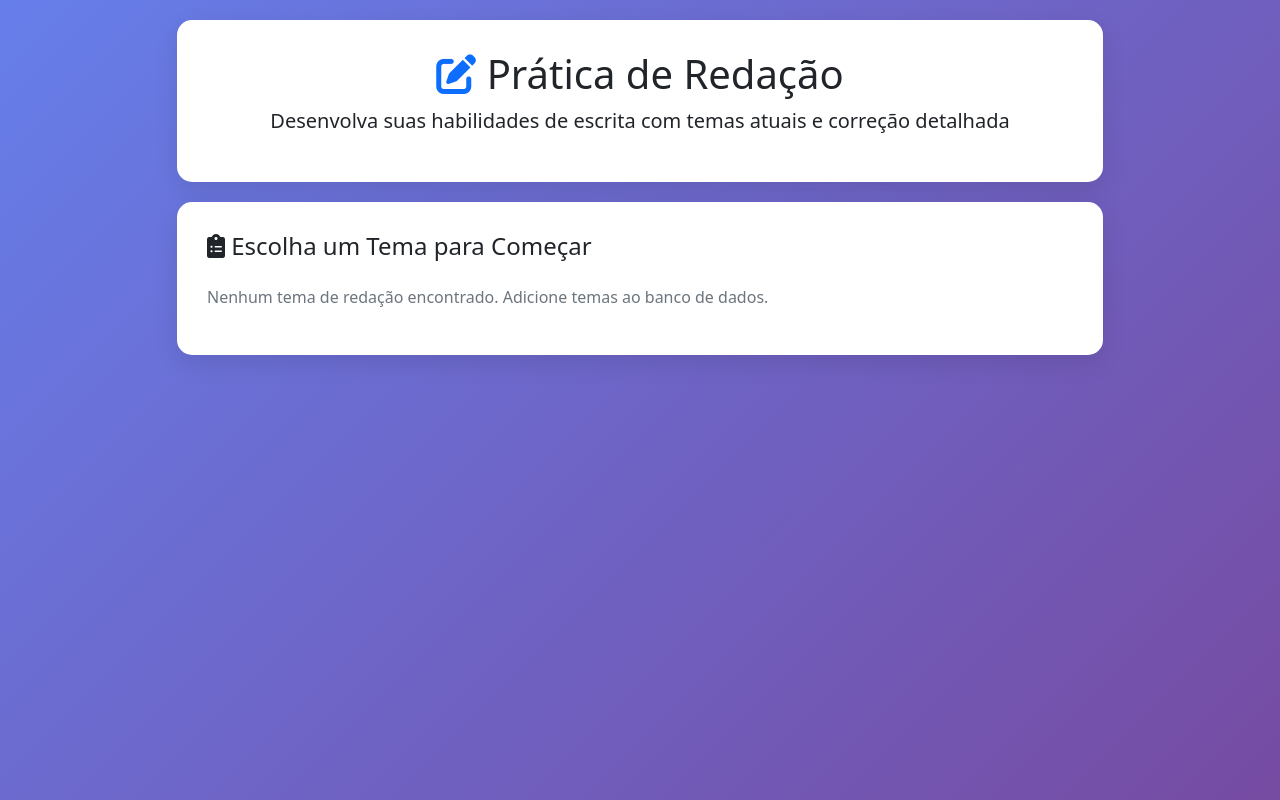
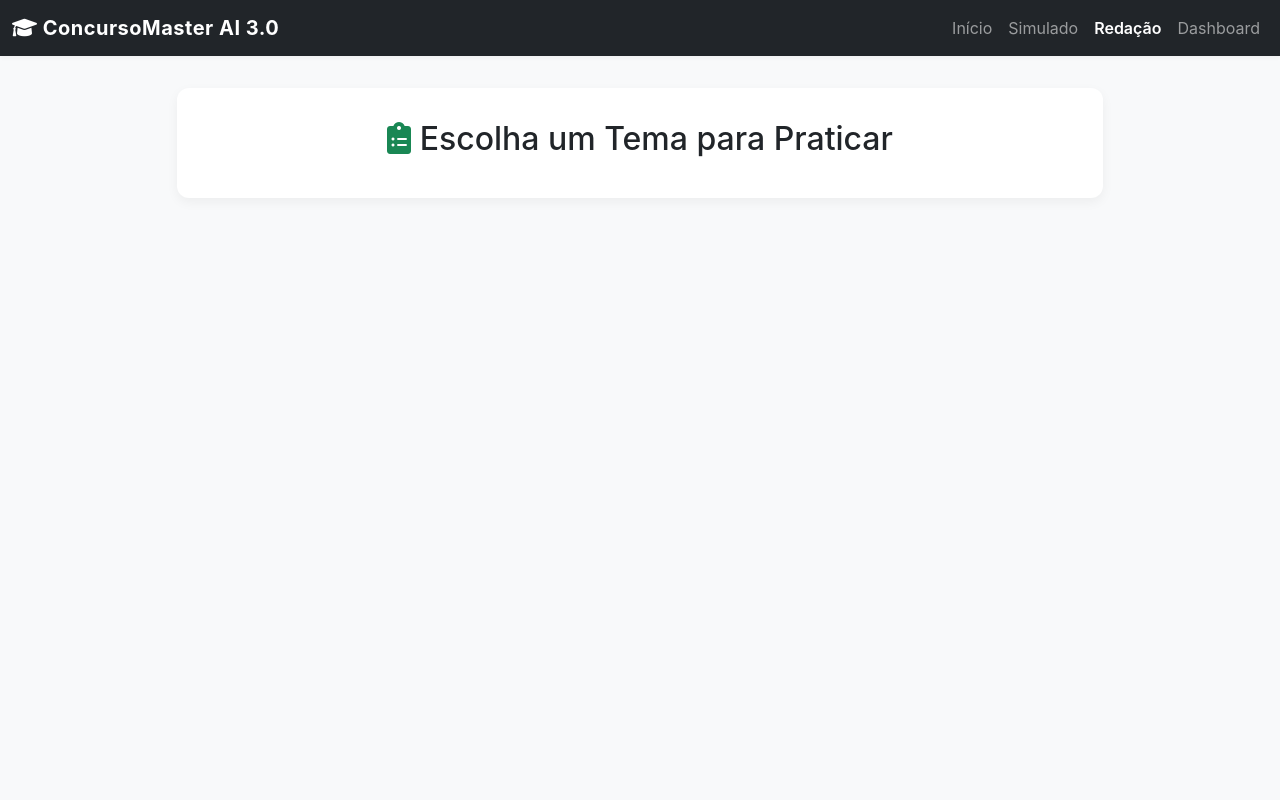
Before and after one commit to wdps/concurso-master-ai-v2, a Flask app: page /redacao in a window 1280 px wide. Run offline with Flask 3, Linux system fonts and the light colour scheme; data that the repository does not hold is empty.

Commit message:
Update redacao.html

```diff
--- a/templates/redacao.html
+++ b/templates/redacao.html
@@ -3,169 +3,110 @@
 <head>
     <meta charset="UTF-8">
     <meta name="viewport" content="width=device-width, initial-scale=1.0">
-    <title>Redação - ConcursoMaster AI</title>
+    <title>Prática de Redação - ConcursoMaster AI</title>
     <link href="https://cdn.jsdelivr.net/npm/bootstrap@5.1.3/dist/css/bootstrap.min.css" rel="stylesheet">
     <link href="https://cdnjs.cloudflare.com/ajax/libs/font-awesome/6.0.0/css/all.min.css" rel="stylesheet">
-    <style>
-        body {
-            background-color: #f0f2f5;
-        }
-        .redacao-container {
-            background: linear-gradient(135deg, #667eea 0%, #764ba2 100%);
-            min-height: 100vh;
-            padding: 20px 0;
-        }
-        .redacao-card {
-            background: white;
-            border-radius: 15px;
-            padding: 30px;
-            margin-bottom: 20px;
-            box-shadow: 0 8px 25px rgba(0,0,0,0.1);
-        }
-        .editor-redacao {
-            min-height: 400px;
-            border: 2px solid #e9ecef;
-            border-radius: 10px;
-            padding: 20px;
-            font-family: 'Times New Roman', serif;
-            font-size: 16px;
-            line-height: 1.6;
-            outline: none;
-        }
-        .editor-redacao:focus {
-            border-color: #007bff;
-            box-shadow: 0 0 5px rgba(0, 123, 255, 0.25);
-        }
-        .contador-palavras {
-            background: #f8f9fa;
-            padding: 10px;
-            border-radius: 5px;
-            text-align: center;
-            font-weight: 500;
-        }
-        .competencia-card {
-            border-left: 4px solid #007bff;
-            padding: 15px;
-            margin: 10px 0;
-            background: #f8f9fa;
-            border-radius: 5px;
-        }
-        .nota-badge {
-            font-size: 1.5rem;
-            font-weight: bold;
-        }
-        .card-tema {
-            cursor: pointer;
-            transition: transform 0.2s, box-shadow 0.2s;
-        }
-        .card-tema:hover {
-            transform: translateY(-5px);
-            box-shadow: 0 8px 16px rgba(0,0,0,0.1);
-        }
-    </style>
+    <link rel="stylesheet" href="{{ url_for('static', filename='style.css') }}">
 </head>
-<body>
-    <div class="redacao-container">
+<body class="bg-light">
+
+    <nav class="navbar navbar-expand-lg navbar-dark bg-dark">
+        <div class="container-fluid">
+            <a class="navbar-brand" href="/">
+                <i class="fas fa-graduation-cap"></i> ConcursoMaster AI 3.0
+            </a>
+            <button class="navbar-toggler" type="button" data-bs-toggle="collapse" data-bs-target="#navbarNav">
+                <span class="navbar-toggler-icon"></span>
+            </button>
+            <div class="collapse navbar-collapse" id="navbarNav">
+                <ul class="navbar-nav ms-auto">
+                    <li class="nav-item">
+                        <a class="nav-link" href="/">Início</a>
+                    </li>
+                    <li class="nav-item">
+                        <a class="nav-link" href="/simulado">Simulado</a>
+                    </li>
+                    <li class="nav-item">
+                        <a class="nav-link active" aria-current="page" href="/redacao">Redação</a>
+                    </li>
+                    <li class="nav-item">
+                        <a class="nav-link" href="/dashboard">Dashboard</a>
+                    </li>
+                </ul>
+            </div>
+        </div>
+    </nav>
+
     <div class="container">
         <div class="row justify-content-center">
-                <div class="col-md-10">
-                    <div class="redacao-card text-center">
-                        <h1><i class="fas fa-edit text-primary"></i> Prática de Redação</h1>
-                        <p class="lead">Desenvolva suas habilidades de escrita com temas atuais e correção detalhada</p>
-                    </div>
-
-                    <div id="tela-selecao-tema" class="redacao-card">
-                        <h4 class="mb-4"><i class="fas fa-clipboard-list"></i> Escolha um Tema para Começar</h4>
-                        <div class="row" id="lista-temas">
+            <div class="col-lg-10">
+                <div id="tela-selecao" class="redacao-container">
+                    <h2 class="text-center mb-4">
+                        <i class="fas fa-clipboard-list text-success"></i> Escolha um Tema para Praticar
+                    </h2>
+                    <div id="lista-temas" class="row g-3">
+                        <p class="text-muted text-center">Carregando temas...</p>
                     </div>
                 </div>
 
-                    <div id="area-redacao" class="redacao-card" style="display: none;">
-                        <div class="d-flex justify-content-between align-items-center mb-4">
-                            <h4 id="titulo-tema">Tema Selecionado</h4>
-                            <button id="btn-voltar-temas" class="btn btn-outline-secondary">
-                                <i class="fas fa-arrow-left"></i> Voltar aos Temas
+                <div id="tela-escrita" class="redacao-container" style="display: none;">
+                    <div class="d-flex justify-content-between align-items-center mb-3">
+                        <h3 id="titulo-tema"></h3>
+                        <button id="btn-voltar-temas" class="btn btn-outline-secondary btn-sm">
+                            <i class="fas fa-arrow-left"></i> Trocar Tema
                         </button>
                     </div>
 
                     <div class="alert alert-info">
-                            <h6><i class="fas fa-info-circle"></i> Tema:</h6>
-                            <p id="descricao-tema" class="mb-0"></p>
+                        <strong>Tema:</strong> <span id="descricao-tema"></span>
                         <div id="dicas-tema" class="mt-2 small"></div>
                     </div>
 
-                        <div class="mb-3">
-                            <label class="form-label"><strong>Sua Redação:</strong></label>
-                            <div
-                                contenteditable="true"
-                                id="editor-redacao"
-                                class="editor-redacao"
-                                placeholder="Comece a escrever sua redação aqui..."
-                            ></div>
+                    <div class="mb-2">
+                        <label for="editor-redacao" class="form-label fw-bold">Sua Redação:</label>
+                        <textarea id="editor-redacao" class="form-control editor-redacao" rows="15"
+                                  placeholder="Comece a escrever aqui..."></textarea>
+                        <div id="contador-palavras" class="contador-palavras">0 palavras</div>
                     </div>
 
-                        <div class="row mb-4">
-                            <div class="col-md-4">
-                                <div class="contador-palavras">
-                                    <i class="fas fa-font"></i>
-                                    Palavras: <span id="contador-palavras">0</span>
-                                </div>
-                            </div>
-                            <div class="col-md-4">
-                                <div class="contador-palavras">
-                                    <i class="fas fa-ruler"></i>
-                                    Linhas: <span id="contador-linhas">0</span>
-                                </div>
-                            </div>
-                            <div class="col-md-4">
-                                <div class="contador-palavras">
-                                    <i class="fas fa-clock"></i>
-                                    Tempo: <span id="timer-redacao">00:00</span>
-                                </div>
-                            </div>
-                        </div>
-
-                        <div class="text-center">
-                            <button id="btn-corrigir-redacao" class="btn btn-success btn-lg">
+                    <div class="text-center border-top pt-4">
+                        <button id="btn-corrigir-redacao" class="btn btn-success btn-lg px-5">
                             <i class="fas fa-check-circle"></i> Corrigir Redação
                         </button>
                     </div>
                 </div>
 
-                    <div id="resultado-correcao" class="redacao-card" style="display: none;">
-                        <h3 class="text-center text-success mb-4">
+                <div id="tela-resultado" class="redacao-container" style="display: none;">
+                    <h2 class="text-center text-success mb-4">
                         <i class="fas fa-graduation-cap"></i> Correção da Redação
-                        </h3>
+                    </h2>
 
                     <div class="text-center mb-4">
-                            <div class="alert alert-success">
-                                <h4>Nota Final: <span id="nota-final" class="nota-badge">0</span> pontos</h4>
+                        <div class="alert alert-success py-4">
+                            <h5 class="mb-0">Nota Final</h5>
+                            <h1 id="nota-final" class="display-3 fw-bold mb-0">0</h1>
                         </div>
                     </div>
 
-                        <h5>Desempenho por Competência:</h5>
+                    <h5 class="mb-3">Desempenho por Competência (Simulado)</h5>
                     <div id="competencias-container">
                         </div>
 
                     <div class="mt-4">
-                            <h5>Feedback Detalhado:</h5>
-                            <div id="feedback-geral" class="alert alert-light"></div>
+                        <h5>Feedback Geral</h5>
+                        <div id="feedback-geral" class="alert alert-light border"></div>
                     </div>
 
                     <div class="mt-4">
-                            <h5>Sugestões de Melhoria:</h5>
+                        <h5>Pontos de Melhoria</h5>
                         <ul id="lista-sugestoes" class="list-group">
                             </ul>
                     </div>
 
-                        <div class="text-center mt-4">
-                            <button id="btn-nova-redacao" class="btn btn-primary me-2">
-                                <i class="fas fa-plus"></i> Nova Redação
+                    <div class="text-center border-top pt-4 mt-4">
+                        <button id="btn-nova-redacao" class="btn btn-primary btn-lg px-5">
+                            <i class="fas fa-plus"></i> Praticar Novo Tema
                         </button>
-                            <a href="/" class="btn btn-outline-secondary">
-                                <i class="fas fa-home"></i> Página Inicial
-                            </a>
-                        </div>
                     </div>
                 </div>
             </div>
@@ -173,176 +114,141 @@
     </div>
 
     <script src="https://cdn.jsdelivr.net/npm/bootstrap@5.1.3/dist/js/bootstrap.bundle.min.js"></script>
+
     <script>
         let temaSelecionado = null;
-        let timerInterval = null;
-        let tempoDecorrido = 0;
 
+        // --- Elementos DOM ---
+        const telaSelecao = document.getElementById('tela-selecao');
+        const telaEscrita = document.getElementById('tela-escrita');
+        const telaResultado = document.getElementById('tela-resultado');
+        const listaTemas = document.getElementById('lista-temas');
+        const editor = document.getElementById('editor-redacao');
+
+        // --- Inicialização ---
         document.addEventListener('DOMContentLoaded', function() {
             carregarTemas();
             configurarEventListeners();
-            configurarEditor();
         });
 
-        function carregarTemas() {
-            fetch('/api/redacoes/temas')
-                .then(response => response.json())
-                .then(data => {
-                    const container = document.getElementById('lista-temas');
-                    container.innerHTML = '';
+        async function carregarTemas() {
+            try {
+                const response = await fetch('/api/redacoes/temas');
+                const data = await response.json();
 
-                    if (!data.temas || data.temas.length === 0) {
-                        container.innerHTML = '<p class="text-muted">Nenhum tema de redação encontrado. Adicione temas ao banco de dados.</p>';
-                        return;
-                    }
+                listaTemas.innerHTML = ''; // Limpa "Carregando..."
 
                 data.temas.forEach(tema => {
                     const div = document.createElement('div');
-                        div.className = 'col-md-6 mb-3';
+                    div.className = 'col-md-6';
                     div.innerHTML = `
-                            <div class="card card-tema h-100"
-                                 data-tema-id="${tema.id}"
-                                 data-titulo="${tema.titulo}"
-                                 data-descricao="${tema.tema}"
-                                 data-dicas="${tema.dicas || ''}">
-                                <div class="card-body">
+                        <div class="card h-100">
+                            <div class="card-body d-flex flex-column">
                                 <h5 class="card-title">${tema.titulo}</h5>
-                                    <p class="card-text small">${tema.tema}</p>
+                                <p class="card-text small text-muted">${tema.tema}</p>
+                                <button class="btn btn-success btn-sm mt-auto stretched-link btn-selecionar-tema"
+                                        data-tema-id="${tema.id}">
+                                    <i class="fas fa-pen-nib"></i> Praticar este tema
+                                </button>
                             </div>
                         </div>
                     `;
-                        div.querySelector('.card-tema').addEventListener('click', selecionarTema);
-                        container.appendChild(div);
+                    // Adiciona o evento de clique diretamente
+                    div.querySelector('.btn-selecionar-tema').addEventListener('click', () => selecionarTema(tema));
+                    listaTemas.appendChild(div);
                 });
-                })
-                .catch(error => console.error('Erro ao carregar temas:', error));
+            } catch (error) {
+                console.error('Erro ao carregar temas:', error);
+                listaTemas.innerHTML = '<p class="text-danger">Erro ao carregar temas.</p>';
+            }
         }
 
         function configurarEventListeners() {
+            // Botões de navegação
             document.getElementById('btn-voltar-temas').addEventListener('click', voltarParaTemas);
             document.getElementById('btn-corrigir-redacao').addEventListener('click', corrigirRedacao);
-            document.getElementById('btn-nova-redacao').addEventListener('click', novaRedacao);
-        }
+            document.getElementById('btn-nova-redacao').addEventListener('click', voltarParaTemas);
 
-        function configurarEditor() {
-            const editor = document.getElementById('editor-redacao');
-
+            // Contador de palavras
             editor.addEventListener('input', function() {
-                const texto = editor.innerText;
-                const palavras = texto.trim() ? texto.trim().split(/\s+/).length : 0;
-                const linhas = texto.split('\n').length;
-
-                document.getElementById('contador-palavras').textContent = palavras;
-                document.getElementById('contador-linhas').textContent = linhas;
+                const texto = editor.value.trim();
+                const palavras = texto ? texto.split(/\s+/).length : 0;
+                document.getElementById('contador-palavras').textContent = `${palavras} palavras`;
             });
         }
 
-        function selecionarTema(event) {
-            const card = event.currentTarget;
-            temaSelecionado = {
-                id: card.dataset.temaId,
-                titulo: card.dataset.titulo,
-                descricao: card.dataset.descricao,
-                dicas: card.dataset.dicas
-            };
+        function selecionarTema(tema) {
+            temaSelecionado = tema;
 
-            // Atualizar interface
-            document.getElementById('titulo-tema').textContent = temaSelecionado.titulo;
-            document.getElementById('descricao-tema').textContent = temaSelecionado.descricao;
+            // Preenche a tela de escrita
+            document.getElementById('titulo-tema').textContent = tema.titulo;
+            document.getElementById('descricao-tema').textContent = tema.tema;
 
             const dicasContainer = document.getElementById('dicas-tema');
-            if (temaSelecionado.dicas) {
-                dicasContainer.innerHTML = `<strong>Dicas:</strong> ${temaSelecionado.dicas}`;
+            if (tema.dicas) {
+                dicasContainer.innerHTML = `<strong>Dicas:</strong> ${tema.dicas}`;
                 dicasContainer.style.display = 'block';
             } else {
                 dicasContainer.style.display = 'none';
             }
 
-            // Mostrar área de redação e ocultar seleção
-            document.getElementById('tela-selecao-tema').style.display = 'none';
-            document.getElementById('area-redacao').style.display = 'block';
-
-            // Iniciar timer
-            iniciarTimer();
-        }
-
-        function iniciarTimer() {
-            clearInterval(timerInterval);
-            tempoDecorrido = 0;
-            timerInterval = setInterval(() => {
-                tempoDecorrido++;
-                const minutos = Math.floor(tempoDecorrido / 60);
-                const segundos = tempoDecorrido % 60;
-                document.getElementById('timer-redacao').textContent =
-                    `${minutos.toString().padStart(2, '0')}:${segundos.toString().padStart(2, '0')}`;
-            }, 1000);
+            // Troca as telas
+            telaSelecao.style.display = 'none';
+            telaResultado.style.display = 'none';
+            telaEscrita.style.display = 'block';
+            editor.value = ''; // Limpa o editor
+            document.getElementById('contador-palavras').textContent = '0 palavras';
         }
 
         function voltarParaTemas() {
-            clearInterval(timerInterval);
-            document.getElementById('area-redacao').style.display = 'none';
-            document.getElementById('resultado-correcao').style.display = 'none';
-            document.getElementById('tela-selecao-tema').style.display = 'block';
-
-            // Limpar editor
-            document.getElementById('editor-redacao').innerHTML = '';
-            document.getElementById('contador-palavras').textContent = '0';
-            document.getElementById('contador-linhas').textContent = '0';
+            telaEscrita.style.display = 'none';
+            telaResultado.style.display = 'none';
+            telaSelecao.style.display = 'block';
+            temaSelecionado = null;
         }
 
-        function corrigirRedacao() {
-            const textoRedacao = document.getElementById('editor-redacao').innerText.trim();
+        async function corrigirRedacao() {
+            const textoRedacao = editor.value.trim();
+            const btn = document.getElementById('btn-corrigir-redacao');
 
-            if (!textoRedacao) {
-                alert('Por favor, escreva sua redação antes de corrigir.');
+            if (textoRedacao.split(/\s+/).length < 50) {
+                alert('Sua redação precisa ter pelo menos 50 palavras para ser corrigida.');
                 return;
             }
 
-            if (textoRedacao.split(/\s+/).length < 50) {
-                alert('Sua redação precisa ter pelo menos 50 palavras.');
-                return;
-            }
+            // Mostra o loading
+            btn.disabled = true;
+            btn.innerHTML = '<span class="spinner-border spinner-border-sm"></span> Corrigindo...';
 
-            // Simular loading
-            const btnCorrigir = document.getElementById('btn-corrigir-redacao');
-            btnCorrigir.disabled = true;
-            btnCorrigir.innerHTML = '<span class="spinner-border spinner-border-sm" role="status" aria-hidden="true"></span> Corrigindo...';
-
-
-            fetch('/api/redacoes/corrigir', {
+            try {
+                const response = await fetch('/api/redacoes/corrigir', {
                     method: 'POST',
-                headers: {
-                    'Content-Type': 'application/json'
-                },
+                    headers: {'Content-Type': 'application/json'},
                     body: JSON.stringify({
                         redacao_id: temaSelecionado.id,
                         texto_redacao: textoRedacao
                     })
-            })
-            .then(response => response.json())
-            .then(data => {
+                });
+
+                const data = await response.json();
+
                 if (data.success) {
                     mostrarResultado(data.correcao);
                 } else {
                     alert('Erro ao corrigir redação: ' + data.error);
                 }
-            })
-            .catch(error => {
-                console.error('Erro na API de correção:', error);
-                alert('Ocorreu um erro. Tente novamente.');
-            })
-            .finally(() => {
-                btnCorrigir.disabled = false;
-                btnCorrigir.innerHTML = '<i class="fas fa-check-circle"></i> Corrigir Redação';
-            });
+            } catch (error) {
+                console.error('Erro:', error);
+                alert('Erro de conexão ao corrigir redação.');
+            } finally {
+                // Restaura o botão
+                btn.disabled = false;
+                btn.innerHTML = '<i class="fas fa-check-circle"></i> Corrigir Redação';
+            }
         }
 
         function mostrarResultado(correcao) {
-            clearInterval(timerInterval);
-            document.getElementById('area-redacao').style.display = 'none';
-            document.getElementById('resultado-correcao').style.display = 'block';
-
-            // Nota final
+            // Nota Final
             document.getElementById('nota-final').textContent = correcao.nota;
 
             // Competências
@@ -350,7 +256,6 @@
             competenciasContainer.innerHTML = '';
             for (let i = 1; i <= 5; i++) {
                 const comp = correcao[`competencia_${i}`];
-                if (comp) {
                 const div = document.createElement('div');
                 div.className = 'competencia-card';
                 div.innerHTML = `
@@ -362,25 +267,24 @@
                 `;
                 competenciasContainer.appendChild(div);
             }
-            }
 
-            // Feedback e sugestões
-            document.getElementById('feedback-geral').textContent = correcao.feedback_geral;
+            // Feedback Geral
+            document.getElementById('feedback-geral').innerHTML = correcao.feedback_geral;
 
-            const sugestoesContainer = document.getElementById('lista-sugestoes');
-            sugestoesContainer.innerHTML = '';
+            // Sugestões
+            const listaSugestoes = document.getElementById('lista-sugestoes');
+            listaSugestoes.innerHTML = '';
             correcao.sugestoes_melhoria.forEach(sugestao => {
                 const li = document.createElement('li');
                 li.className = 'list-group-item';
-                li.innerHTML = `<i class="fas fa-arrow-right text-info me-2"></i> ${sugestao}`;
-                sugestoesContainer.appendChild(li);
+                li.innerHTML = `<i class="fas fa-check-circle text-success me-2"></i> ${sugestao}`;
+                listaSugestoes.appendChild(li);
             });
+
+            // Troca as telas
+            telaEscrita.style.display = 'none';
+            telaResultado.style.display = 'block';
         }
-
-        function novaRedacao() {
-            voltarParaTemas();
-        }
-
     </script>
 </body>
 </html>
```
Lines whose indentation alone changed are shown as unchanged.
